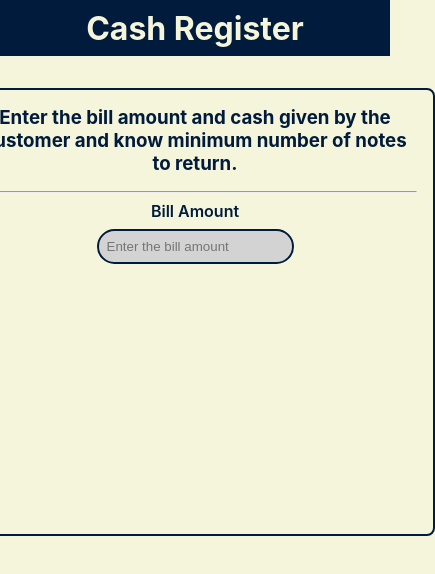
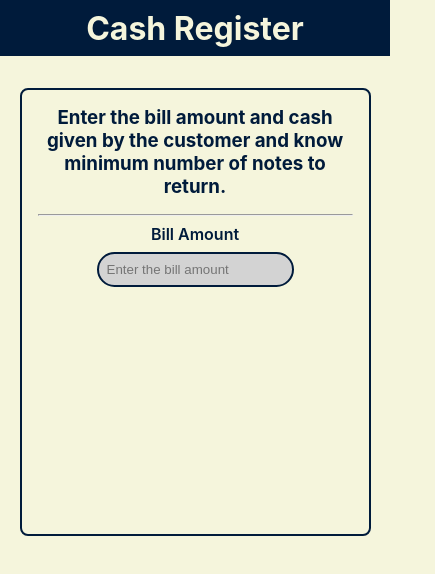
Before and after one commit to rkreddy99/cash-register, a React (Create React App) app: page / in a window 390 px wide. Shown: the top 574 px of the page, 435 px wide, since content can reach past the window. Built offline with nearby package versions, Linux system fonts and the light colour scheme.

Commit message:
fix: mobile view fixed

```diff
--- a/src/App.css
+++ b/src/App.css
@@ -31,11 +31,10 @@ body {
 }
 
 .register {
-  width: 50vw;
-  min-width: 30rem;
+  min-width: 50vw;
+  max-width: 90vw;
   border: 2px double var(--primary-color);
   border-radius: 8px;
-  /* height: 20vh; */
   min-height: 28rem;
   margin-top: 2rem;
   margin-bottom: 2rem;
```
